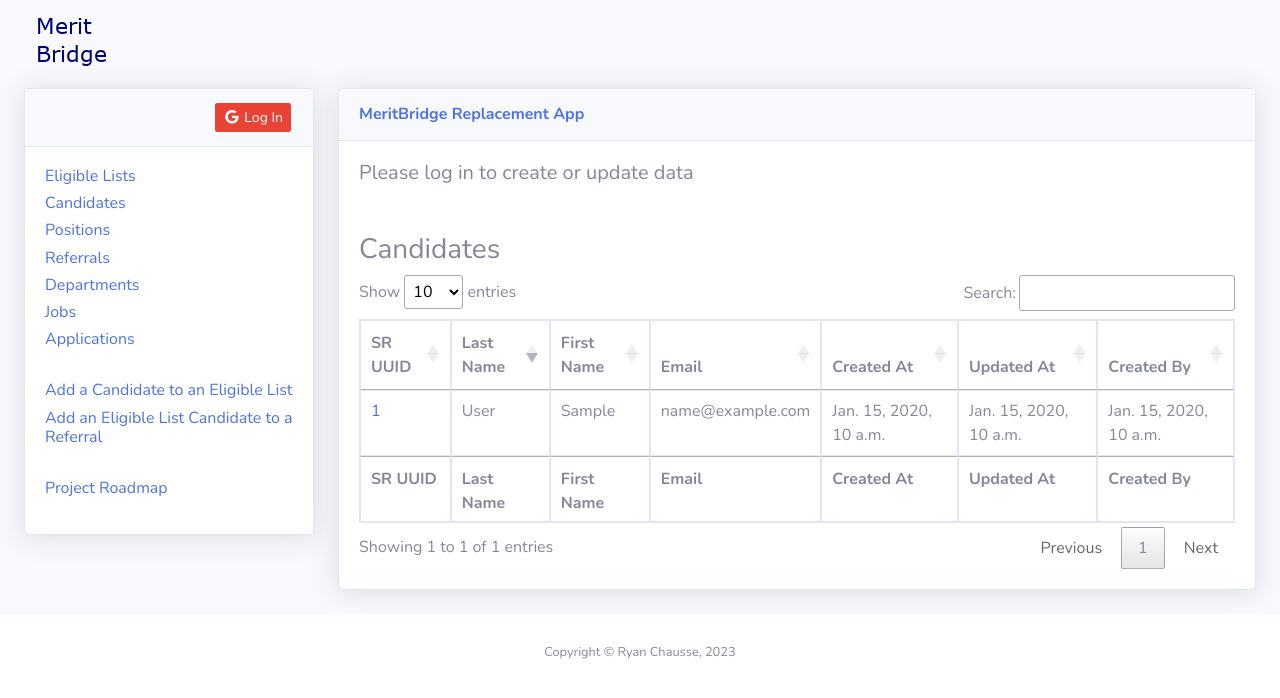
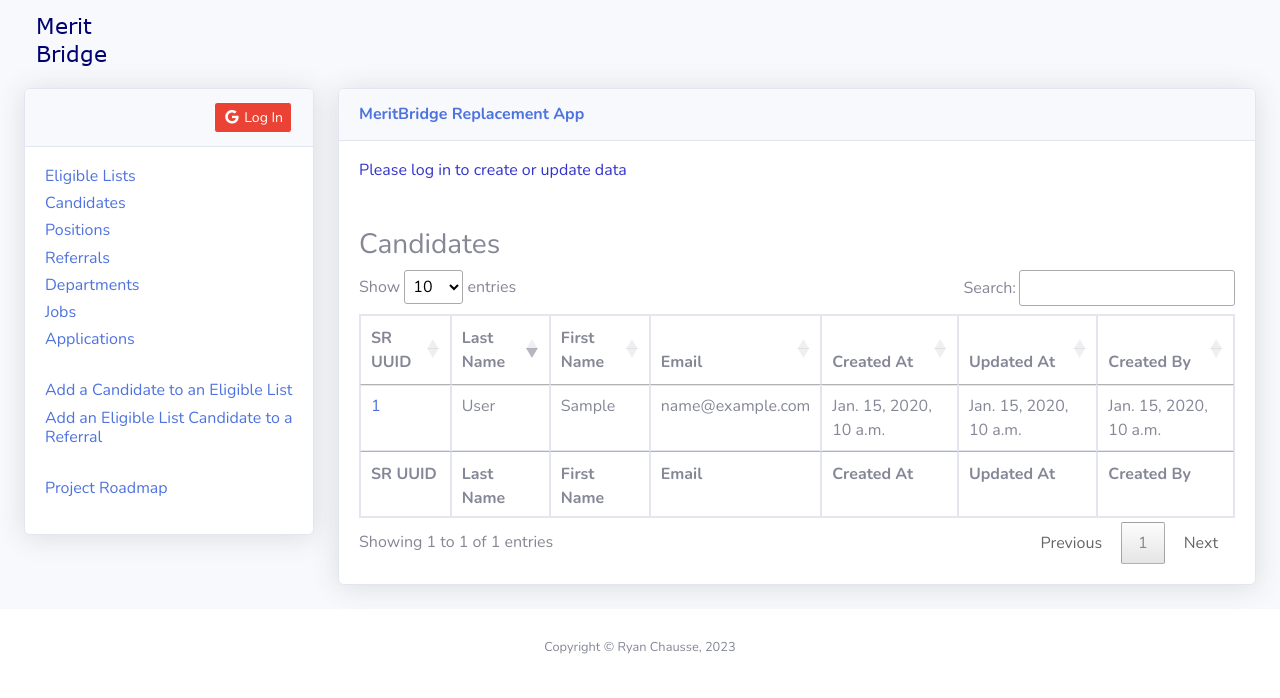
Before and after one commit to ryanchausse/sfdhr-startdjango-com, a Django app: template form/templates/main/candidates.html in a window 1280 px wide. Shown: the top 698 px of the page. Run offline with Django 3.2, Linux system fonts and the light colour scheme; the template is opened without the code that fills it: most values are stand-ins (such as "Sample title", 1, 10 or a date in 2020); some libraries are stand-ins or nearby versions.

Commit message:
Added: a little color to the 'Need to log in' message, and make it smaller

```diff
--- a/form/templates/main/includes/application_crud_card.html
+++ b/form/templates/main/includes/application_crud_card.html
@@ -62,7 +62,7 @@
             </div>
         {% else %}
             <div class="table-responsive">
-                <h5>Please log in to create or update data</h5>
+                <h6 style="color:#3333cc">Please log in to create or update data</h6>
             </div>
         {% endif %}
     </div>
--- a/form/templates/main/includes/candidate_crud_card.html
+++ b/form/templates/main/includes/candidate_crud_card.html
@@ -62,7 +62,7 @@
             </div>
         {% else %}
             <div class="table-responsive">
-                <h5>Please log in to create or update data</h5>
+                <h6 style="color:#3333cc">Please log in to create or update data</h6>
             </div>
         {% endif %}
     </div>
--- a/form/templates/main/includes/department_crud_card.html
+++ b/form/templates/main/includes/department_crud_card.html
@@ -62,7 +62,7 @@
             </div>
         {% else %}
             <div class="table-responsive">
-                <h5>Please log in to create or update data</h5>
+                <h6 style="color:#3333cc">Please log in to create or update data</h6>
             </div>
         {% endif %}
     </div>
--- a/form/templates/main/includes/eligible_list_crud_card.html
+++ b/form/templates/main/includes/eligible_list_crud_card.html
@@ -92,7 +92,7 @@
             </div>
         {% else %}
             <div class="table-responsive">
-                <h5>Please log in to create or update data</h5>
+                <h6 style="color:#3333cc">Please log in to create or update data</h6>
             </div>
         {% endif %}
     </div>
--- a/form/templates/main/includes/eligiblelistcandidate_crud_card.html
+++ b/form/templates/main/includes/eligiblelistcandidate_crud_card.html
@@ -76,7 +76,7 @@
             </div>
         {% else %}
             <div class="table-responsive">
-                <h5>Please log in to create or update data</h5>
+                <h6 style="color:#3333cc">Please log in to create or update data</h6>
             </div>
         {% endif %}
     </div>
--- a/form/templates/main/includes/eligiblelistcandidatereferral_crud_card.html
+++ b/form/templates/main/includes/eligiblelistcandidatereferral_crud_card.html
@@ -62,7 +62,7 @@
             </div>
         {% else %}
             <div class="table-responsive">
-                <h5>Please log in to create or update data</h5>
+                <h6 style="color:#3333cc">Please log in to create or update data</h6>
             </div>
         {% endif %}
     </div>
--- a/form/templates/main/includes/job_crud_card.html
+++ b/form/templates/main/includes/job_crud_card.html
@@ -62,7 +62,7 @@
             </div>
         {% else %}
             <div class="table-responsive">
-                <h5>Please log in to create or update data</h5>
+                <h6 style="color:#3333cc">Please log in to create or update data</h6>
             </div>
         {% endif %}
     </div>
--- a/form/templates/main/includes/position_crud_card.html
+++ b/form/templates/main/includes/position_crud_card.html
@@ -48,7 +48,7 @@
             </div>
         {% else %}
             <div class="table-responsive">
-                <h5>Please log in to create or update data</h5>
+                <h6 style="color:#3333cc">Please log in to create or update data</h6>
             </div>
         {% endif %}
     </div>
--- a/form/templates/main/includes/referral_crud_card.html
+++ b/form/templates/main/includes/referral_crud_card.html
@@ -55,7 +55,7 @@
             </div>
         {% else %}
             <div class="table-responsive">
-                <h5>Please log in to create or update data</h5>
+                <h6 style="color:#3333cc">Please log in to create or update data</h6>
             </div>
         {% endif %}
     </div>
```
